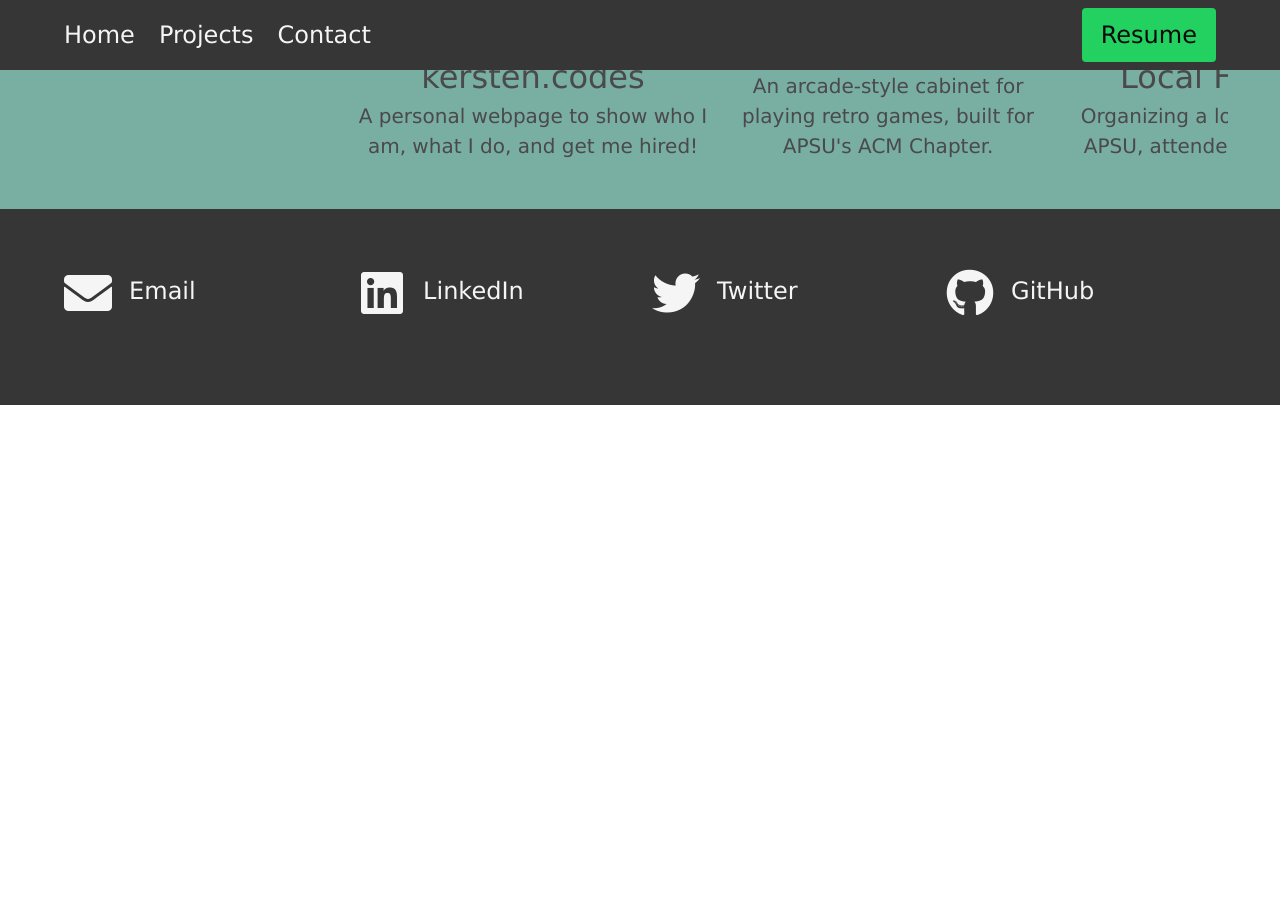
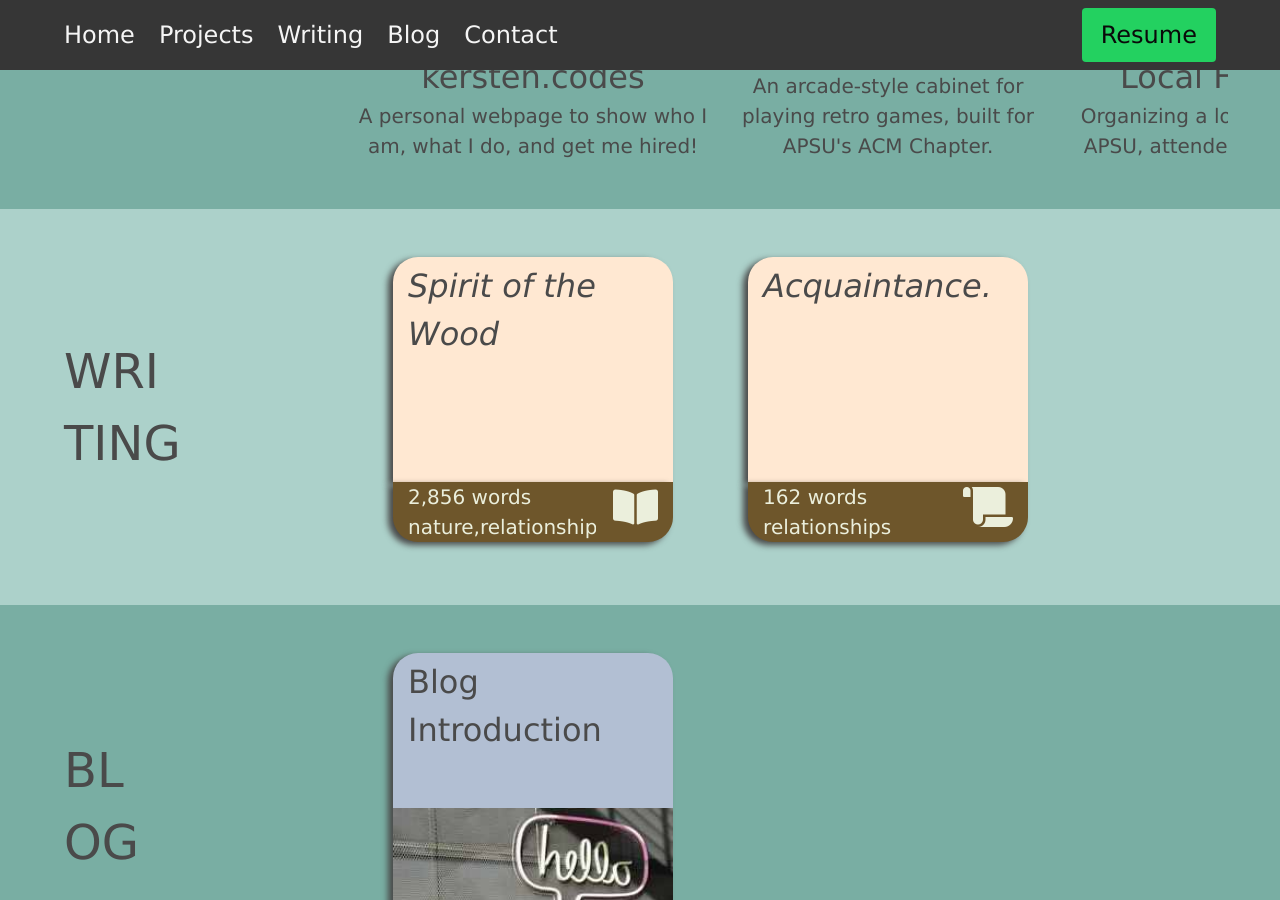
Before and after one commit to suzykersten/suzykersten.github.io, a Jekyll site: the page built from index.html, in a window 1280 px wide and 900 px high, scrolled down 1764 px. Built offline with Jekyll 4.4.1, drawn with Linux system fonts in a browser that asks for light colours; nearby versions of some CDN libraries; before the commit the page ends 2169 px from its top, so only the background shows below that.

Commit message:
Revert "remove writing / blog, update readme, minor code cleanup"
This reverts commit 3d036a1d491992e3e4dd2a9e5354015455d49e58.

```diff
--- a/_layouts/default.html
+++ b/_layouts/default.html
@@ -5,12 +5,19 @@
 	<title>{{ page.title }}</title>
 	<meta charset="utf-8">
 	<meta name="viewport" content="width=device-width, initial-scale=1">
+
+
+
 	<link rel="stylesheet" href="/assets/css/bulma.css">
 	<link rel="stylesheet" href="/assets/css/style.css">
+
 	<link rel="icon" type="image/x-icon" href="/favicon.ico?">
 </head>
 
 <body>
+
+
+
 	<nav class="navbar is-fixed-top is-dark is-size-4" role="navigation" aria-label="main navigation">
 		<div class="container">
 			<div class="navbar-brand">
@@ -18,8 +25,7 @@
 					<h1>Home</h1>
 				</a>
 
-				<a role="button" class="navbar-burger" data-target="mainNavbar" aria-label="menu" aria-expanded="false"
-					data-targe="navbarBasicExample">
+				<a role="button" class="navbar-burger" data-target="mainNavbar" aria-label="menu" aria-expanded="false" data-targe="navbarBasicExample">
 					<span aria-hidden="true"></span>
 					<span aria-hidden="true"></span>
 					<span aria-hidden="true"></span>
@@ -30,6 +36,12 @@
 
 					<a class="navbar-item" href="/#projects">
 						<h1>Projects</h1>
+					</a>
+					<a class="navbar-item" href="/#writing">
+						<h1>Writing</h1>
+					</a>
+					<a class="navbar-item" href="/#blog">
+						<h1>Blog</h1>
 					</a>
 					<a class="navbar-item" href="/contact">
 						<h1>Contact</h1>
@@ -89,7 +101,7 @@
 					</a>
 
 					<br>
-				</div>
+</div>
 				<div class="column">
 					<a class="has-text-light" href="https://github.com/suzykersten">
 						<span class="icon is-large">
@@ -107,8 +119,7 @@
 
 
 	<!-- fontawesome -->
-	<link rel="stylesheet" href="https://use.fontawesome.com/releases/v5.6.3/css/all.css"
-		integrity="sha384-UHRtZLI+pbxtHCWp1t77Bi1L4ZtiqrqD80Kn4Z8NTSRyMA2Fd33n5dQ8lWUE00s/" crossorigin="anonymous">
+	<link rel="stylesheet" href="https://use.fontawesome.com/releases/v5.6.3/css/all.css" integrity="sha384-UHRtZLI+pbxtHCWp1t77Bi1L4ZtiqrqD80Kn4Z8NTSRyMA2Fd33n5dQ8lWUE00s/" crossorigin="anonymous">
 
 
 	<script>
--- a/index.html
+++ b/index.html
@@ -174,3 +174,69 @@
 		</div>
 	</div>
 </section>
+
+<section id="writing" class="section sectionLight">
+	<div class="container">
+		<div class="columns is-vcentered">
+
+			<h1 class="column is-3 is-size-1 is-size-2-mobile has-text-centered-mobile">
+				WRI<br class="is-hidden-mobile">TING
+			</h1>
+
+			<div class="column is-9 inlineList">
+			{% for post in site.posts %}
+			{% if post.path contains 'writing' %}
+			<div class=" writingPiece">
+				<a href="{{post.url}}">
+					<h2 class="is-size-3">
+						{{ post.title }}
+					</h2>
+					<div>
+						<span class="is-size-5 is-size-7-mobile">
+							{{ post.words }} words<br>{{post.tags}}
+						</span>
+
+						<i class="fas {{post.icon}}"></i>
+
+					</div>
+				</a>
+			</div>
+			{% endif %}
+			{% endfor %}
+
+
+				</div>
+		</div>
+	</div>
+</section>
+
+
+
+<section id="blog" class="section sectionDark">
+	<div class="container">
+		<div class="columns is-vcentered">
+
+			<h1 class="column is-3 is-size-1 has-text-centered-mobile">
+				BL<br class="is-hidden-mobile">OG
+			</h1>
+
+			<div class="column is-9 inlineList">
+			{% for post in site.posts %}
+				{% if post.path contains 'blog' %}
+			<div class="blogPiece">
+				<a href="{{ post.url }}">
+					<h2 class="is-size-3">
+						{{ post.title }}
+					</h2>
+					<div class="crop">
+						<img src="{{ post.image }}">
+
+					</div>
+				</a>
+			</div>
+				{% endif %}
+			{% endfor %}
+			</div>
+		</div>
+	</div>
+</section>
--- /dev/null
+++ b/website what to do.txt
@@ -0,0 +1,4 @@
+nice to have
+	- make some nice transitions and animations on things, like my toolbox. It's too static right now.
+	- make the anchors have smooth scrolling
+	- style the scrollbars
```
Also changed, not shown: _posts/blog/2018-12-28-blog-introduction.md (added, +17 -0 lines), _posts/writing/2018-12-28-Story.md (added, +51 -0 lines), _posts/writing/2018-12-28-spirit-of-the-wood.md (added, +152 -0 lines), typeTerminal.js (+11 -0 lines), README.md, assets/blog/introduction.jpg (added).
